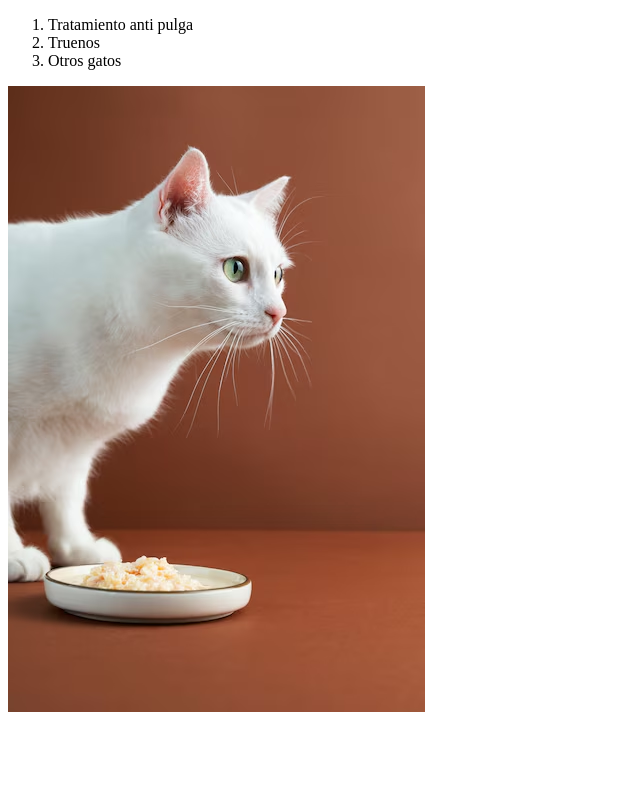
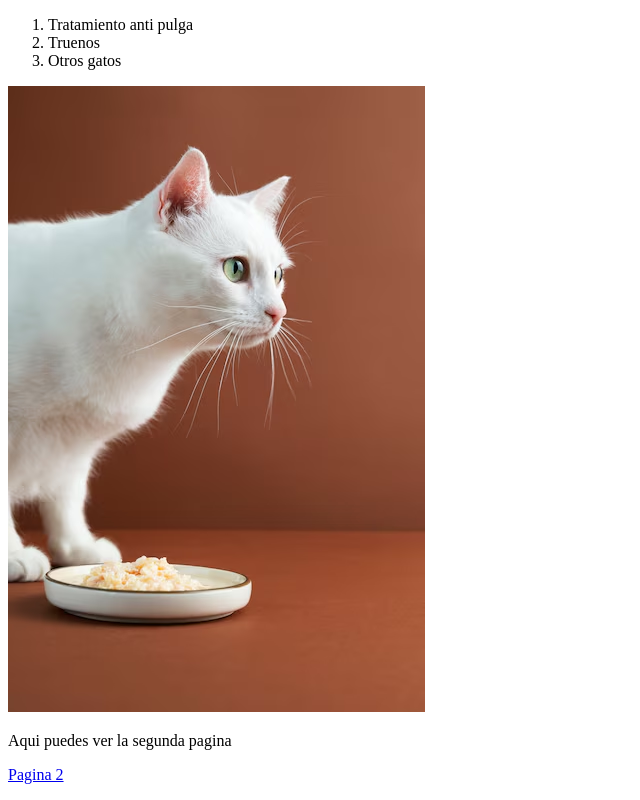
Before and after one commit to jrxjb/Recursos-HTML, a plain HTML site: page index.html in a window 1280 px wide. Shown: the part 4360-5160 px from the top of the page, without its empty margins (0-640 px from the left). Before the commit the page ends 5084 px from the top, so only its background shows below. Drawn offline with Linux system fonts and the light colour scheme.

Commit message:
pequeños cambios, antes de css

```diff
--- a/index.html
+++ b/index.html
@@ -125,6 +125,17 @@
         </ol>
         <img src="gatoBlanco.avif">
         </main>
+
+        <footer>
+          <p>
+            Aqui puedes ver la segunda pagina
+          </p>
+          <p>
+            <a href="index2.html" target="_blank" rel = "noopener noreferrer">
+              Pagina 2
+            </a>
+          </p>
+        </footer>
   </body>
 
 
```
Also changed, not shown: index2.html (+11 -2 lines).
